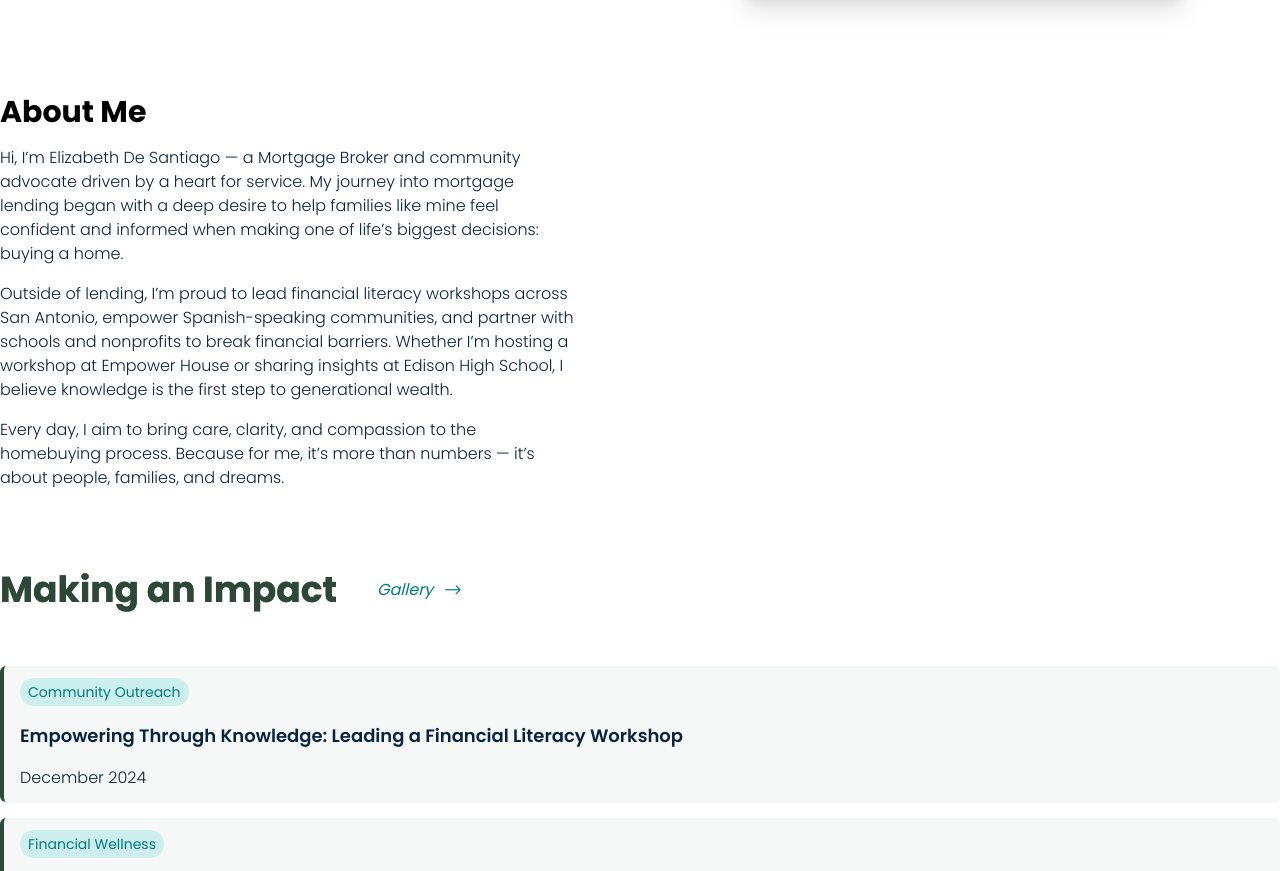
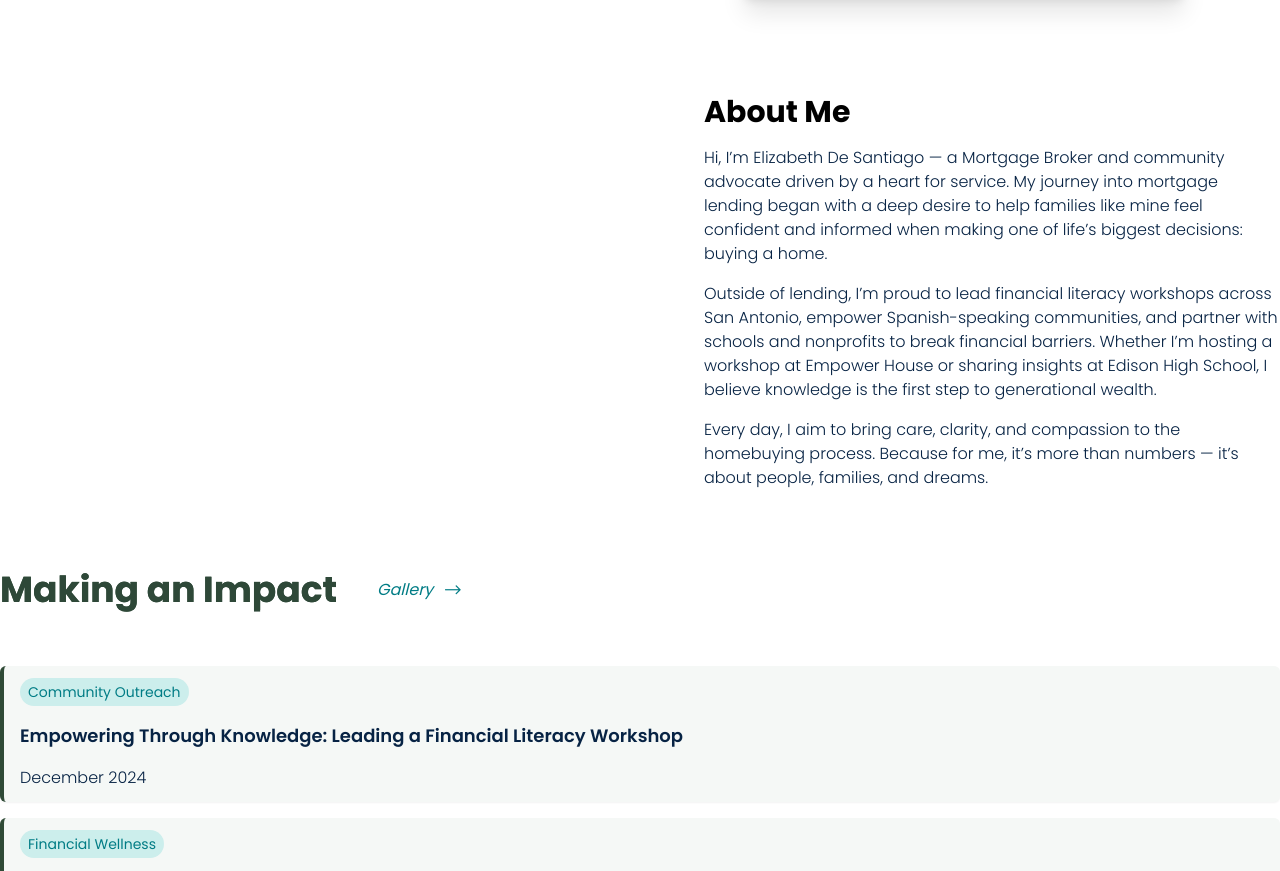
Before and after one commit to lidiads22/liz-portfolio, a plain HTML site: page index.html in a window 1280 px wide. Shown: the part 1070-1941 px from the top of the page. Drawn offline with nearby package versions, Linux system fonts and the light colour scheme.

Commit message:
undo changes

```diff
--- a/index.html
+++ b/index.html
@@ -287,7 +287,7 @@
 
 
 <!-- ABOUT ME -->
-<div class="mt-12 lg:pl-12 xl:pl-20 max-w-xl">
+<div class="mt-12 max-w-xl ml-auto">
   <h3 class="text-3xl font-bold text-[#2e4838]">About Me</h3>
 
   <p class="mt-4 font-body font-light text-primary dark:text-white leading-relaxed">
@@ -302,6 +302,7 @@
     Every day, I aim to bring care, clarity, and compassion to the homebuying process. Because for me, it’s more than numbers — it’s about people, families, and dreams.
   </p>
 </div>
+
   </div>
 
 
```
